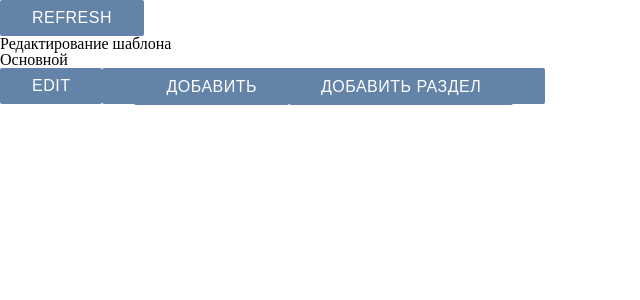
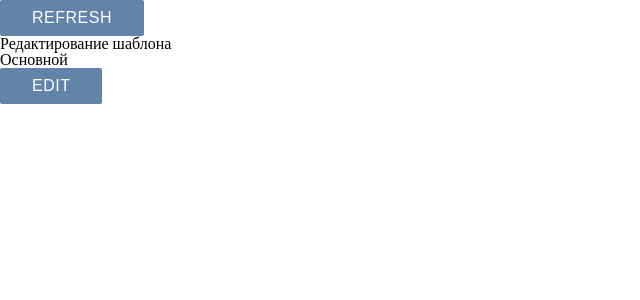
Before and after one commit to PAtrofimov/React-CheckList-App, a React (Create React App) app: page / in a window 1280 px wide. Shown: the top 300 px of the page, without its empty margins (0-640 px from the left). Built offline with nearby package versions, Linux system fonts and the light colour scheme.

Commit message:
Finished Stage 1

```diff
--- a/src/components/CheckTemplate-group.js
+++ b/src/components/CheckTemplate-group.js
@@ -1,10 +1,9 @@
 import PropTypes from "prop-types";
 import React from "react";
-import {CheckTemplateItem} from '../components/CheckTemplate-item';
+import { CheckTemplateItem } from "../components/CheckTemplate-item";
 
 export class CheckTemplateGroup extends React.Component {
-  renderActions = inputs => {
-    return (
+  renderActions = () => (
     <div className="point-actions">
       <button className="btn-toggle" onClick={this.handleToggleGroup}>
         <img src={""} alt="Toggle" />
@@ -17,18 +16,15 @@ export class CheckTemplateGroup extends React.Component {
       </button>
     </div>
   );
-  };
 
-  renderItems = (group) => {
-
-    if (!Array.isArray(group.items)) return <p>Нет групп</p>;
+  renderItems = group => {
+    if (!Array.isArray(group.items)) return <p>Нет вопросов</p>;
 
     return group.items.map((item, index) => {
       return (
         <CheckTemplateItem key={index} item={item}>
           {" "}
         </CheckTemplateItem>
-
       );
     });
   };
--- a/src/components/CheckTemplate.js
+++ b/src/components/CheckTemplate.js
@@ -18,18 +18,6 @@ export class CheckTemplate extends React.Component {
         Edit
       </button>
     </React.Fragment>
-  );
-
-  renderActions = () => (
-    <div className="btn">
-      <button onClick={this.handleRefresh} className="btn">
-        Добавить
-      </button>
-
-      <button onClick={this.handleRefresh} className="btn">
-        Добавить раздел
-      </button>
-    </div>
   );
 
   renderGroups = () => {
@@ -60,7 +48,6 @@ export class CheckTemplate extends React.Component {
     return (
       <div className="ib page">
         {this.renderHeader()}
-        {this.renderActions()}
         {this.renderGroups()}
       </div>
     );
```
Lines whose indentation alone changed are shown as unchanged.
